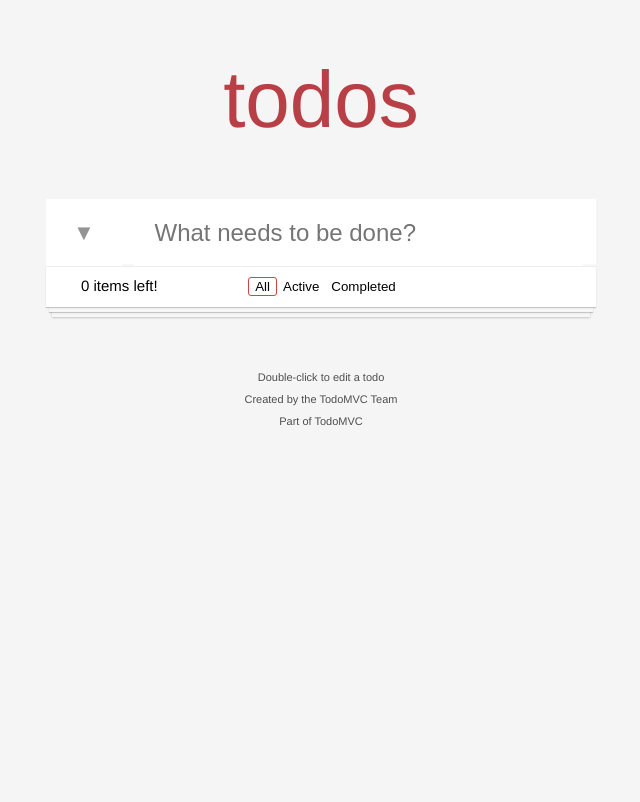
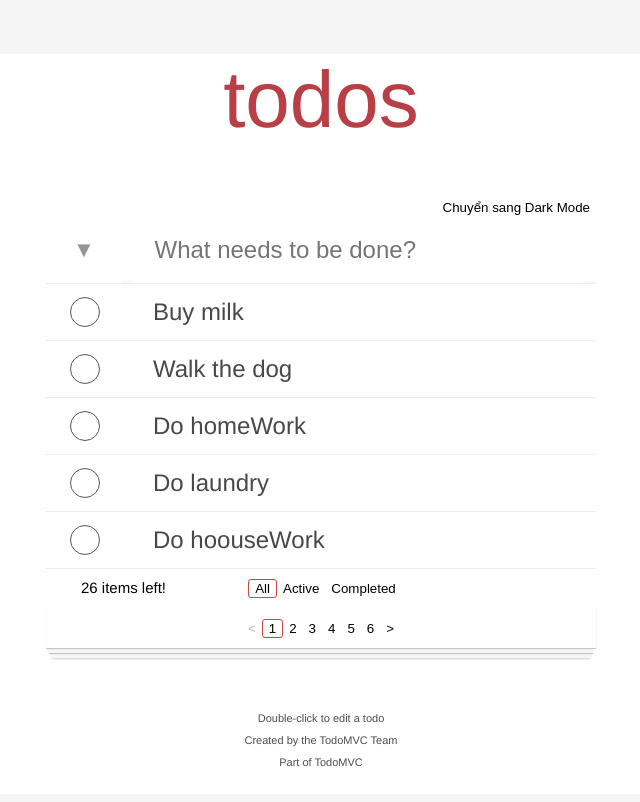
Before and after one commit to Ngocminh12032002/TodoList, a React (Create React App) app: page / in a window 1280 px wide. Shown: the whole page, without its empty margins (319-959 px from the left). Built offline with nearby package versions, Linux system fonts and the light colour scheme.

Commit message:
pagination + theme

```diff
--- a/package.json
+++ b/package.json
@@ -14,6 +14,7 @@
     "react": "^18.3.1",
     "react-dom": "^18.3.1",
     "react-scripts": "5.0.1",
+    "scripts": "^0.1.0",
     "uuid": "^10.0.0",
     "web-vitals": "^2.1.4"
   },
--- a/src/App.js
+++ b/src/App.js
@@ -1,11 +1,14 @@
-import './App.css';
-import TodoList from "./component/TodoList"
+import "./App.css";
+import TodoList from "./component/TodoList";
+import { ThemeProvider } from "./ThemeContext";
 
 function App() {
   return (
-    <div className="App">
-      <TodoList />
-    </div>
+    <ThemeProvider>
+      <div className="App">
+        <TodoList />
+      </div>
+    </ThemeProvider>
   );
 }
 
--- /dev/null
+++ b/src/ThemeContext.js
@@ -0,0 +1,28 @@
+import React, { createContext } from 'react';
+
+export const ThemeContext = createContext();
+
+export class ThemeProvider extends React.Component {
+  state = {
+    theme: 'light',
+  };
+
+  toggleTheme = () => {
+    this.setState((prevState) => ({
+      theme: prevState.theme === 'light' ? 'dark' : 'light',
+    }));
+  };
+
+  render() {
+    return (
+      <ThemeContext.Provider
+        value={{
+          theme: this.state.theme,
+          toggleTheme: this.toggleTheme,
+        }}
+      >
+        {this.props.children}
+      </ThemeContext.Provider>
+    );
+  }
+}
--- a/src/component/Todo.css
+++ b/src/component/Todo.css
@@ -133,7 +133,6 @@
   padding: 10px 15px;
   height: 20px;
   font-size: 15px;
-    box-shadow: 0 1px 1px rgba(0, 0, 0, 0.2), 0 8px 0 -3px #f6f6f6, 0 9px 1px -3px rgba(0, 0, 0, 0.2), 0 16px 0 -6px #f6f6f6, 0 17px 2px -6px rgba(0, 0, 0, 0.2);
 }
 
 .todo-amount {
@@ -181,8 +180,23 @@
   font-size: 11px;
   text-shadow: 0 1px 0 rgba(255, 255, 255, 0.5);
   text-align: center;
+  padding-bottom: 15px;
 }
 
 .intro p {
   line-height: 1;
 }
+
+.todo-theme {
+  background: #fff;
+  max-width: 550px;
+  margin-left: auto;
+  margin-right: auto;
+  display: flex;
+  flex-direction: row-reverse;
+}
+
+.pagination {
+  padding: 10px;
+  box-shadow: 0 1px 1px rgba(0, 0, 0, 0.2), 0 8px 0 -3px #f6f6f6, 0 9px 1px -3px rgba(0, 0, 0, 0.2), 0 16px 0 -6px #f6f6f6, 0 17px 2px -6px rgba(0, 0, 0, 0.2);
+}
--- a/src/component/TodoList.js
+++ b/src/component/TodoList.js
@@ -3,36 +3,87 @@ import TodoForm from "./TodoForm";
 import TodoItem from "./TodoItem";
 import { text } from "@fortawesome/fontawesome-svg-core";
 import "./Todo.css";
+import { ThemeContext } from "../ThemeContext";
+import Pagination from "./TodoPagination";
 
 class TodoList extends Component {
   state = {
-    todos: [],
+    todos: [
+      { id: 1, text: "Buy milk", completed: false },
+      { id: 2, text: "Walk the dog", completed: false },
+      { id: 3, text: "Do homeWork", completed: false },
+      { id: 4, text: "Do laundry", completed: false },
+      { id: 5, text: "Do hoouseWork", completed: false },
+      { id: 6, text: "Shipping", completed: false },
+      { id: 7, text: "Do something", completed: false },
+      { id: 8, text: "Walking", completed: false },
+      { id: 9, text: "Cooking", completed: false },
+      { id: 10, text: "Matching", completed: false },
+      { id: 11, text: "Hanging out", completed: false },
+      { id: 12, text: "Feeding", completed: false },
+      { id: 13, text: "Gaming", completed: false },
+      { id: 14, text: "Coding", completed: false },
+      { id: 15, text: "Working", completed: false },
+      { id: 16, text: "Fighting", completed: false },
+      { id: 17, text: "Doing Gym", completed: false },
+      { id: 18, text: "Playing", completed: false },
+      { id: 19, text: "Loving", completed: false },
+      { id: 20, text: "Drying", completed: false },
+      { id: 21, text: "Listening music", completed: false },
+      { id: 22, text: "Watching film", completed: false },
+      { id: 23, text: "Running", completed: false },
+      { id: 24, text: "Do exercise", completed: false },
+      { id: 25, text: "Fixing", completed: false },
+      { id: 26, text: "Studying", completed: false },
+    ],
     filter: "All",
+    currentPage: 1,
+    todosPerPage: 5,
   };
 
   addTodo = (text) => {
+    const newTodo = {
+      id:
+        this.state.todos.length > 0
+          ? Math.max(...this.state.todos.map((todo) => todo.id)) + 1
+          : 1,
+      text,
+      completed: false,
+    };
     this.setState((prevState) => ({
-      todos: [...prevState.todos, { text, completed: false }],
+      todos: [...prevState.todos, newTodo],
     }));
   };
 
-  toggleTodo = (index) => {
+  toggleTodo = (id) => {
+    const todoIndex = this.state.todos.findIndex(todo => todo.id === id);
+    if (todoIndex === -1) return;
+
     this.setState((prevState) => ({
-      todos: prevState.todos.map((todo, i) =>
-        i === index ? { ...todo, completed: !todo.completed } : todo
-      ),
+      todos: prevState.todos.map(todo =>
+        todo.id === id ? { ...todo, completed: !todo.completed } : todo
+      )
     }));
   };
 
   setFilter = (filter) => {
-    this.setState({ filter });
+    this.setState({
+      filter,
+      currentPage: 1,
+    });
   };
 
-  remove = (index) => {
+  remove = (id) => {
     this.setState((prevState) => ({
-      todos: prevState.todos
-        .map((todo, i) => (i === index ? null : todo))
-        .filter((todo) => todo != null),
+      todos: prevState.todos.filter((todo) => todo.id !== id),
+      currentPage:
+        Math.ceil((prevState.todos.length - 1) / prevState.todosPerPage) <
+        prevState.currentPage
+          ? Math.max(
+              1,
+              Math.ceil((prevState.todos.length - 1) / prevState.todosPerPage)
+            )
+          : prevState.currentPage,
     }));
   };
 
@@ -60,19 +111,41 @@ class TodoList extends Component {
   clearCompleted = () => {
     this.setState((prevState) => ({
       todos: prevState.todos.filter((todo) => !todo.completed),
+      currentPage: 1,
     }));
   };
 
   hasCompletedTodos = () => {
     return this.state.todos.some((todo) => todo.completed);
   };
+
+  paginate = (pageNumber) => {
+    this.setState({ currentPage: pageNumber });
+  };
   render() {
     const filteredTodos = this.getFilteredTodos();
     const hasCompleted = this.hasCompletedTodos();
+    const { currentPage, todosPerPage } = this.state;
+    const indexOfLastTodo = currentPage * todosPerPage;
+    const indexOfFirstTodo = indexOfLastTodo - todosPerPage;
+    const currentTodos = filteredTodos.slice(indexOfFirstTodo, indexOfLastTodo);
 
     return (
-      <div className="todo-app">
+      <ThemeContext.Consumer>
+        {({ theme, toggleTheme }) => (
+          <div
+            className="todo-app"
+            style={{
+              background: theme === "light" ? "#fff" : "#333",
+              color: theme === "light" ? "#000" : "#fff",
+            }}
+          >
             <h1>todos</h1>
+            <div className="todo-theme">
+              <button className="buttonfilter" onClick={toggleTheme}>
+                Chuyển sang {theme === "light" ? "Dark" : "Light"} Mode
+              </button>
+            </div>
             <div className="todo-list">
               <div className="todo-add">
                 <button className="toggle-all" onClick={this.toggleAll}>
@@ -81,12 +154,12 @@ class TodoList extends Component {
                 <TodoForm addTodo={this.addTodo} />
               </div>
               <ul className="todo-ulist">
-            {filteredTodos.map((todo, index) => (
+                {currentTodos.map((todo) => (
                   <TodoItem
-                key={index}
+                    key={todo.id}
                     todo={todo}
-                onToggle={() => this.toggleTodo(index)}
-                onRemove={() => this.remove(index)}
+                    onToggle={() => this.toggleTodo(todo.id)}
+                    onRemove={() => this.remove(todo.id)}
                   />
                 ))}
               </ul>
@@ -116,6 +189,12 @@ class TodoList extends Component {
                   Clear completed
                 </button>
               </div>
+              <Pagination
+                todosPerPage={todosPerPage}
+                totalTodos={filteredTodos.length}
+                currentPage={currentPage}
+                paginate={this.paginate}
+              />
             </div>
             <div className="intro">
               <p>Double-click to edit a todo</p>
@@ -123,6 +202,8 @@ class TodoList extends Component {
               <p>Part of TodoMVC</p>
             </div>
           </div>
+        )}
+      </ThemeContext.Consumer>
     );
   }
 }
--- /dev/null
+++ b/src/component/TodoPagination.js
@@ -0,0 +1,42 @@
+import React from "react";
+
+const Pagination = ({ todosPerPage, totalTodos, currentPage, paginate }) => {
+  const pageNumbers = [];
+  const totalPages = Math.ceil(totalTodos / todosPerPage);
+
+  for (let i = 1; i <= totalPages; i++) {
+    pageNumbers.push(i);
+  }
+
+  return (
+    <div className="pagination">
+      <button
+        className="buttonfilter"
+        disabled={currentPage === 1}
+        onClick={() => paginate(currentPage - 1)}
+      >
+        {"<"}
+      </button>
+      {pageNumbers.map((number) => (
+        <button
+          key={number}
+          onClick={() => paginate(number)}
+          className={`buttonfilter ${
+            currentPage === number ? "active" : ""
+          }`}
+        >
+          {number}
+        </button>
+      ))}
+      <button
+        className="buttonfilter"
+        disabled={currentPage === totalPages}
+        onClick={() => paginate(currentPage + 1)}
+      >
+        {">"}
+      </button>
+    </div>
+  );
+};
+
+export default Pagination;
```
Also changed, not shown: 1 other file (tests, documents, lock files or other folders). Lines whose indentation alone changed are shown as unchanged.
